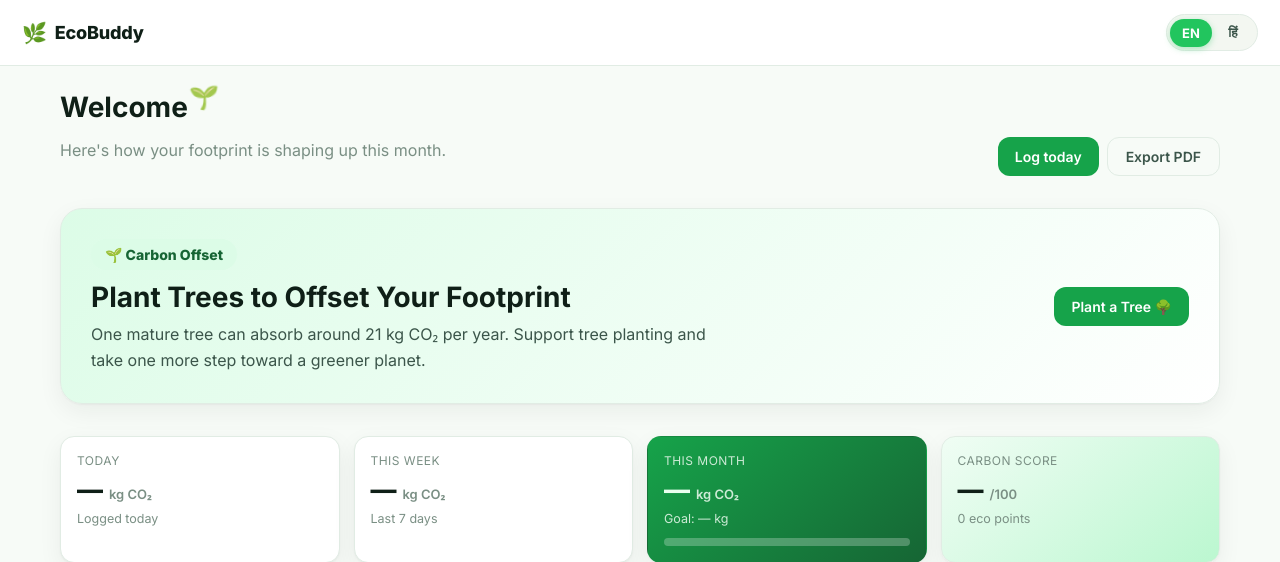
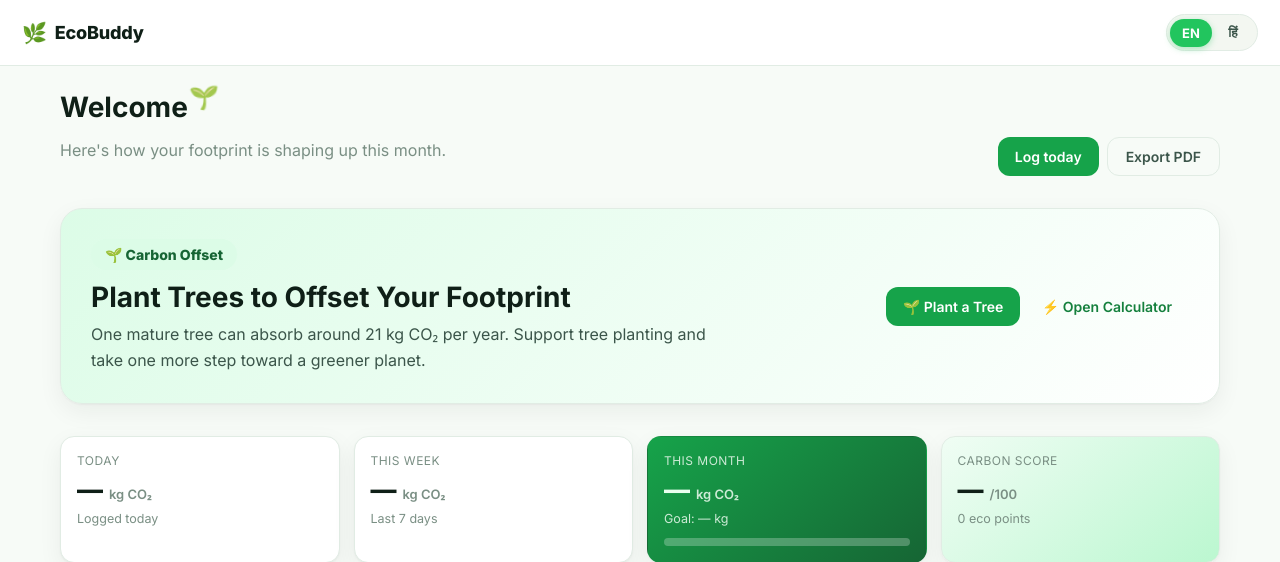
Before and after one commit to anwersameer47-boop/EcoBuddy-App, a Flask app: template templates/dashboard.html in a window 1280 px wide. Shown: the top 562 px of the page. Run offline with Flask 3, Linux system fonts and the light colour scheme; the template is opened without the code that fills it, so the values that code supplies are empty.

Commit message:
Refactor action buttons in dashboard template

```diff
--- a/templates/dashboard.html
+++ b/templates/dashboard.html
@@ -23,12 +23,20 @@
     </p>
   </div>
 
-  <a href="https://www.onetreeplanted.org/"
-     target="_blank"
-     rel="noopener noreferrer"
-     class="btn btn-primary">
-    Plant a Tree 🌳
-  </a>
+  <div class="action-buttons">
+    <a href="https://www.onetreeplanted.org/"
+       target="_blank"
+       rel="noopener noreferrer"
+       class="btn btn-primary">
+        🌱 Plant a Tree
+    </a>
+
+    <a href="{{ url_for('calculator_page') }}"
+       class="btn btn-secondary">
+        ⚡ Open Calculator
+    </a>
+</div>
+</div>
 </section>
 
 <section class="stat-grid">
```
